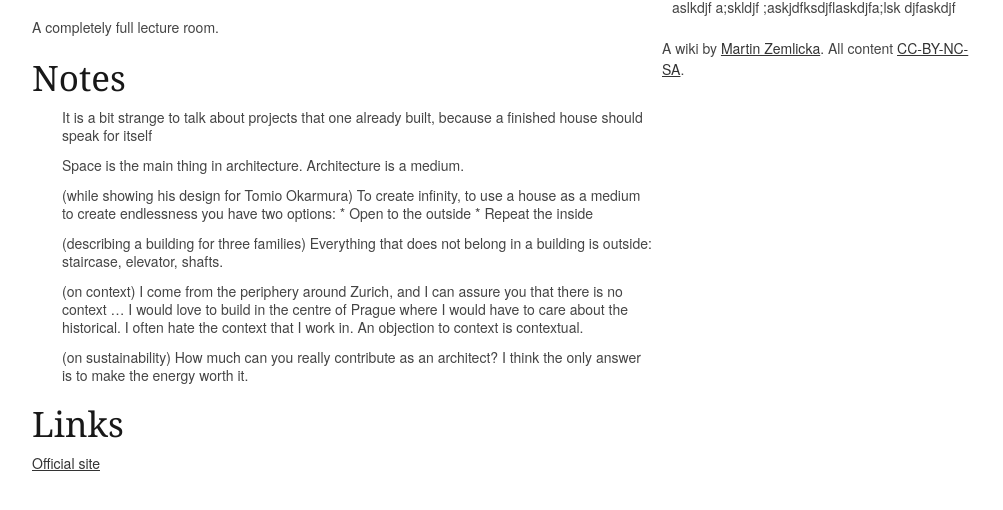
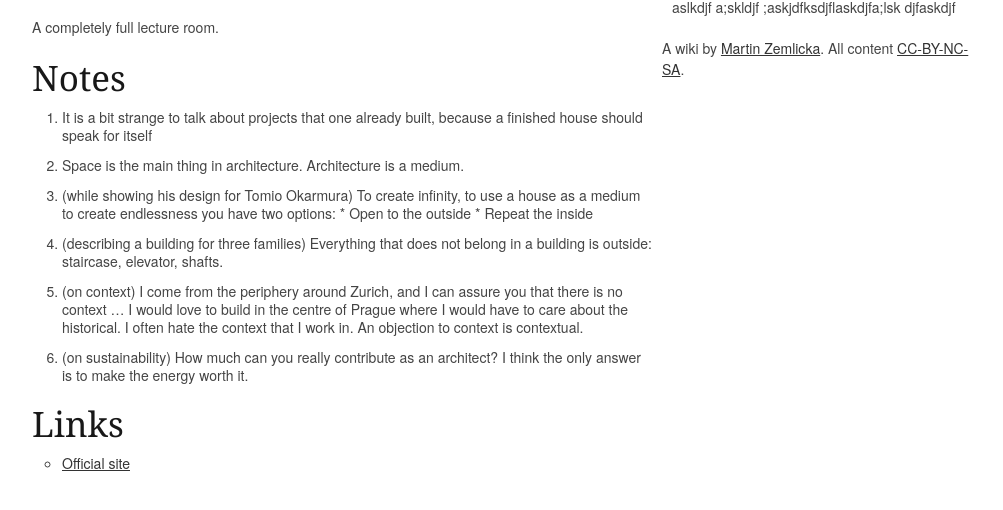
Before and after one commit to zmlka/undisciplinary, a Jekyll site: the page built from christian_kerez_prague.md, in a window 1280 px wide. Shown: the part 229-739 px from the top of the page, without its empty margins (138-1141 px from the left). Built offline with Jekyll 4.4.1, drawn with Linux system fonts in a browser that asks for light colours.

Commit message:
fixing lists

```diff
--- a/stylesheets/base.css
+++ b/stylesheets/base.css
@@ -107,10 +107,9 @@
 /* #Lists
 ================================================== */
   ul, ol { margin-bottom: 20px; }
-  ol, ul.square, ul.circle, ul.disc { margin-left: 30px; }
-  ul.square { list-style: square outside; }
-  ul.circle { list-style: circle outside; }
-  ul.disc { list-style: disc outside; }
+  ul {list-style: circle; }
+  ol {list-style: decimal; }
+  ol, ul { margin-left: 30px; }
   ul ul, ul ol,
   ol ol, ol ul { margin: 4px 0 5px 30px; font-size: 90%;  }
   ul ul li, ul ol li,
```
